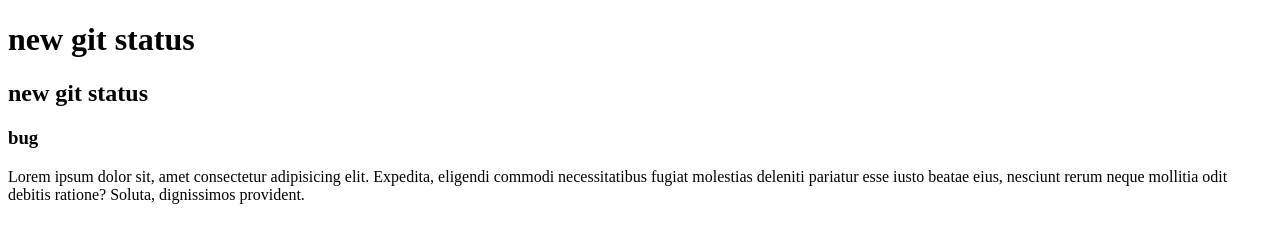
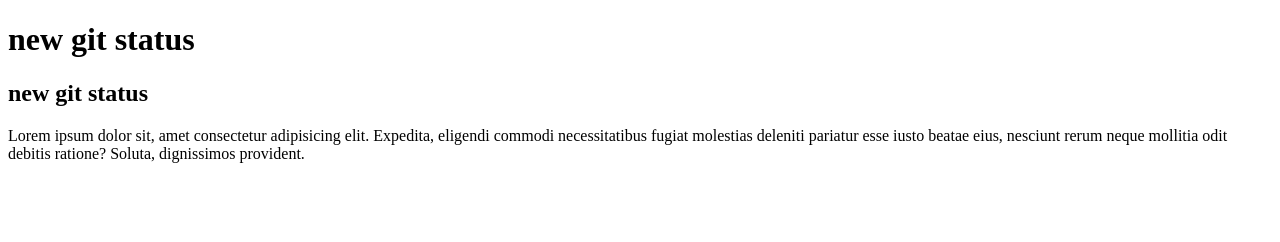
Before and after one commit to LuluChu17/test-repo, a plain HTML site: page index.html in a window 1280 px wide. Drawn offline with Linux system fonts and the light colour scheme.

Commit message:
Revert "bug"
This reverts commit d543815593d6facd13566d7ba8bf21fd4b8c70d7.

```diff
--- a/index.html
+++ b/index.html
@@ -8,7 +8,6 @@
 <body>
     <h1>new git status</h1>
     <h2>new git status</h2>
-    <h3>bug</h3>
     <p>Lorem ipsum dolor sit, amet consectetur adipisicing elit. Expedita, eligendi commodi necessitatibus fugiat molestias deleniti pariatur esse iusto beatae eius, nesciunt rerum neque mollitia odit debitis ratione? Soluta, dignissimos provident.</p>
 </body>
 </html>
```
